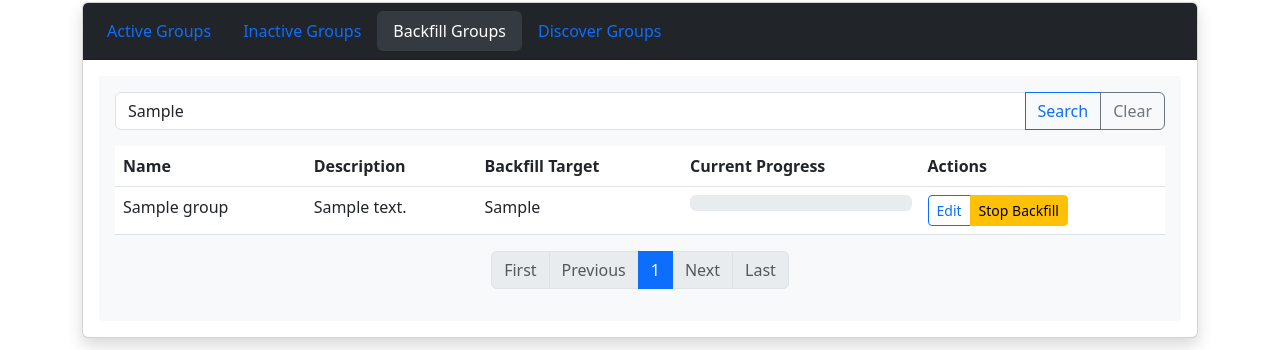
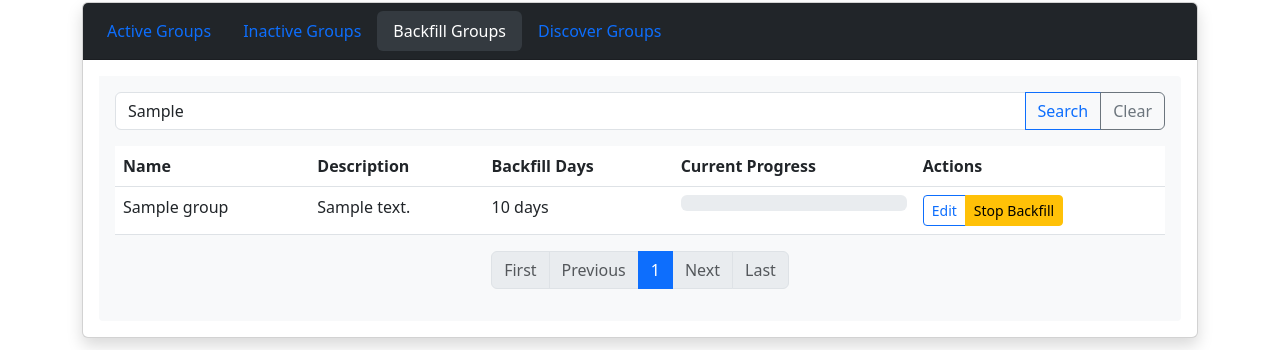
Before and after one commit to jskoetsier/nzbindexer, a FastAPI app: template app/web/templates/admin/groups.html in a window 1280 px wide, after a click on "Backfill Groups". Shown: the part 204-554 px from the top of the page. Run offline with FastAPI, Linux system fonts and the light colour scheme; the template is opened without the code that fills it: most values are stand-ins (such as "Sample title", 1, 10 or a date in 2020); parts of the project's set-up code (start-up, migrations or seed data) failed here and were passed over.

Commit message:
Update groups listing UI to show backfill days instead of article IDs
- Change 'Backfill Target' column to 'Backfill Days'
- Display backfill_days value with 'days' suffix
- Show 'Global setting' for groups using global config (backfill_days = 0)
- More user-friendly display of backfill configuration

```diff
--- a/app/web/templates/admin/groups.html
+++ b/app/web/templates/admin/groups.html
@@ -200,7 +200,7 @@
                                     <tr>
                                         <th>Name</th>
                                         <th>Description</th>
-                                        <th>Backfill Target</th>
+                                        <th>Backfill Days</th>
                                         <th>Current Progress</th>
                                         <th>Actions</th>
                                     </tr>
@@ -210,7 +210,13 @@
                                     <tr>
                                         <td>{{ group.name }}</td>
                                         <td>{{ group.description|truncate(50) if group.description else "No description" }}</td>
-                                        <td>{{ group.backfill_target }}</td>
+                                        <td>
+                                            {% if group.backfill_days > 0 %}
+                                                {{ group.backfill_days }} days
+                                            {% else %}
+                                                <span class="text-muted">Global setting</span>
+                                            {% endif %}
+                                        </td>
                                         <td>
                                             <div class="progress">
                                                 {% set backfill_range = group.backfill_target - group.first_article_id %}
```
